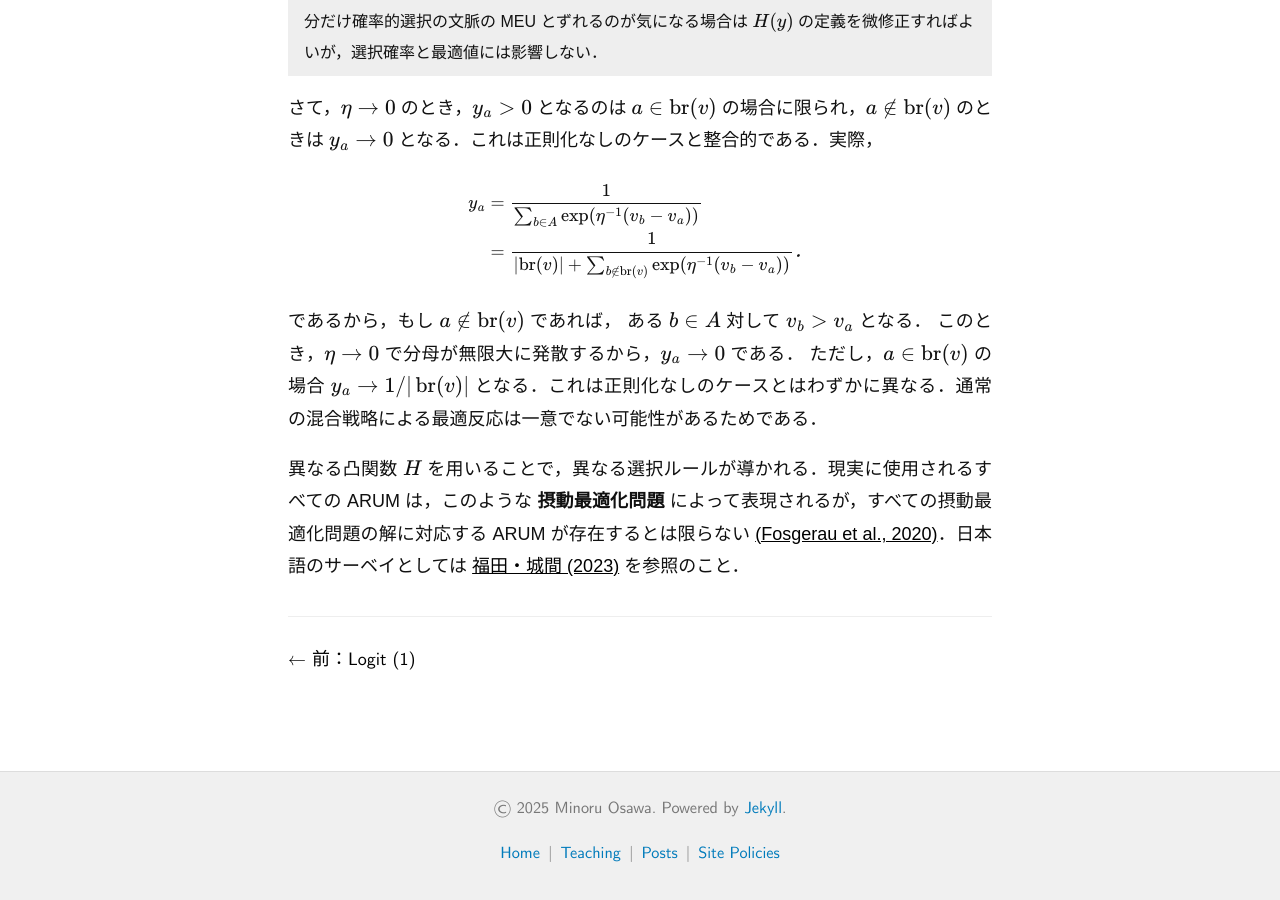
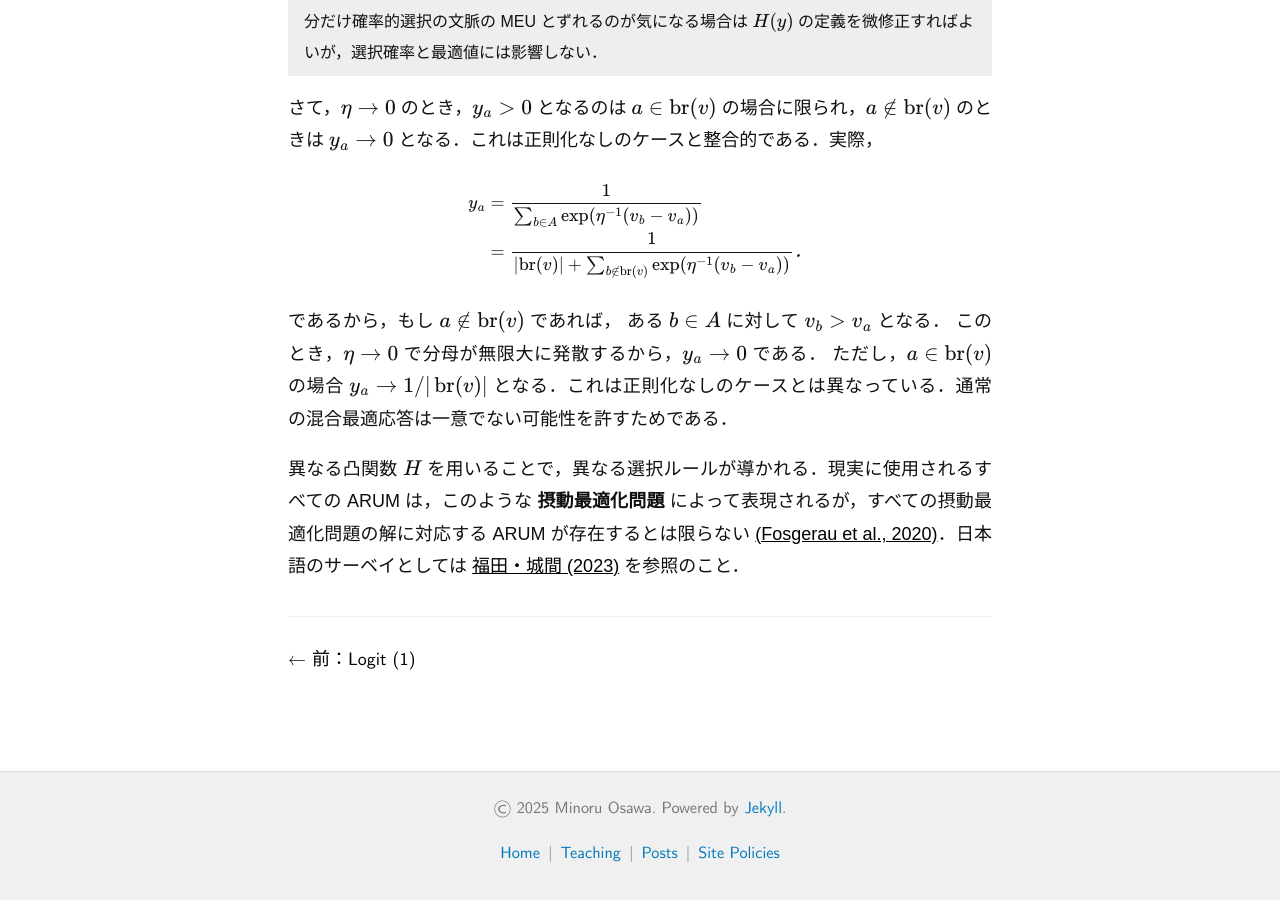
Before and after one commit to mino-osawa/mino-osawa.github.io, a Jekyll site: the page built from _posts/2025-05-30-post.markdown, in a window 1280 px wide and 900 px high, scrolled down 3585 px. Built offline with Jekyll 4.4.1, drawn with Linux system fonts in a browser that asks for light colours; some web fonts are replaced.

Commit message:
minor fix

```diff
--- a/_posts/2025-05-30-post.markdown
+++ b/_posts/2025-05-30-post.markdown
@@ -167,9 +167,9 @@ y_a
 $$
 
 であるから，もし $a \notin \operatorname{br}(v)$ であれば，
-ある $b \in A$ 対して $v_b > v_a$ となる．
+ある $b \in A$ に対して $v_b > v_a$ となる．
 このとき，$\eta \to 0$ で分母が無限大に発散するから，$y_a \to 0$ である．
-ただし，$a \in \operatorname{br}(v)$ の場合 $y_a \to 1 / |\operatorname{br}(v)|$ となる．これは正則化なしのケースとはわずかに異なる．通常の混合戦略による最適反応は一意でない可能性があるためである．
+ただし，$a \in \operatorname{br}(v)$ の場合 $y_a \to 1 / |\operatorname{br}(v)|$ となる．これは正則化なしのケースとは異なっている．通常の混合最適応答は一意でない可能性を許すためである．
 
 
 異なる凸関数 $H$ を用いることで，異なる選択ルールが導かれる．現実に使用されるすべての ARUM は，このような **摂動最適化問題** によって表現されるが，すべての摂動最適化問題の解に対応する ARUM が存在するとは限らない [(Fosgerau et al., 2020)](https://onlinelibrary.wiley.com/doi/10.1111/iere.12469)．日本語のサーベイとしては [福田・城間 (2023)](https://www.jstage.jst.go.jp/article/jscejipm/78/5/78_I_1/_article/-char/ja/) を参照のこと．
```
